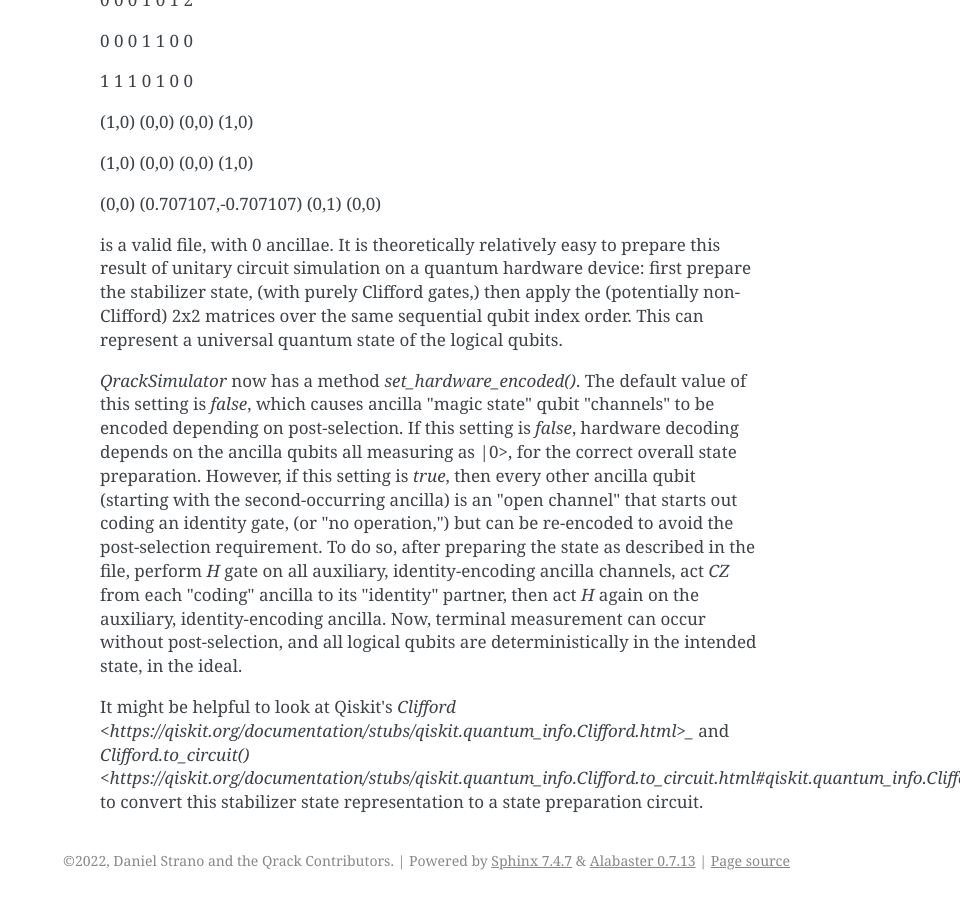
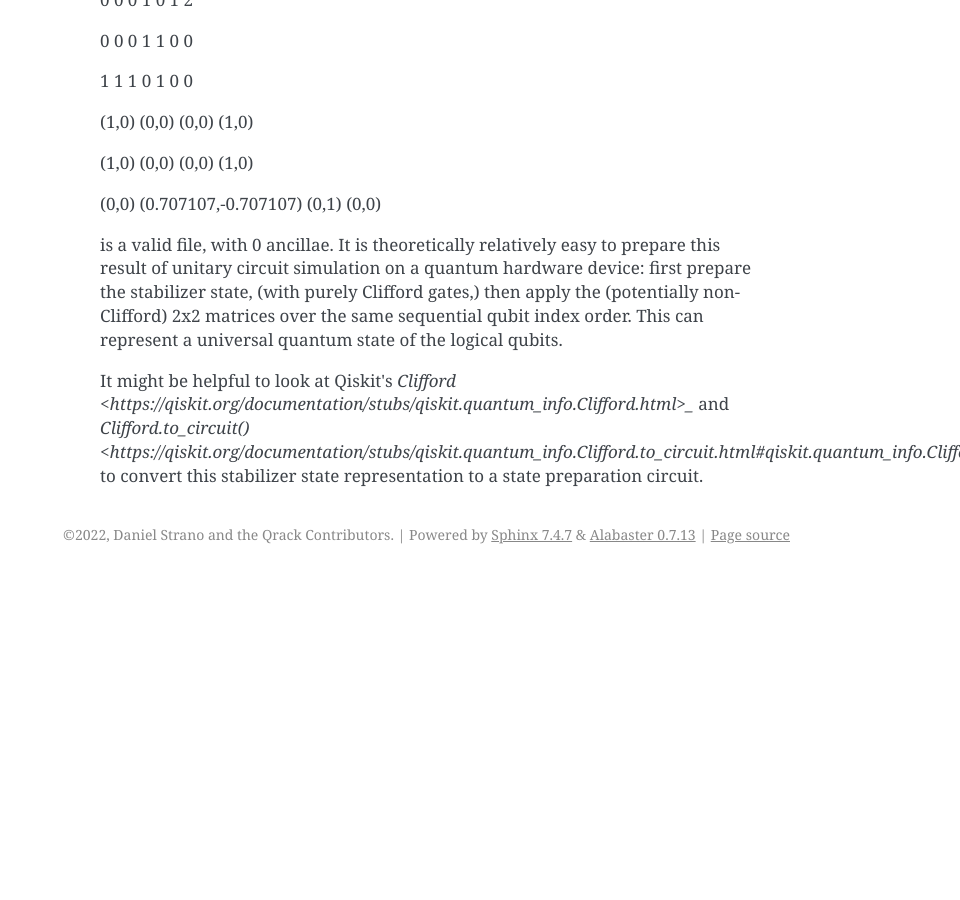
Before and after one commit to vm6502q/pyqrack.github.io, a Sphinx documentation site: the page built from source/index.rst, in a window 1280 px wide and 900 px high, scrolled down 1526 px. Shown: the whole window, without its empty margins (320-1280 px from the left). Built offline with Sphinx 7.4.7, drawn with Linux system fonts in a browser that asks for light colours; after the commit the page ends 2100 px from its top, so only the background shows below that.

Commit message:
Cut outdated Clifford+RZ info

```diff
--- a/source/index.rst
+++ b/source/index.rst
@@ -57,8 +57,6 @@ For example:
 
 is a valid file, with 0 ancillae. It is theoretically relatively easy to prepare this result of unitary circuit simulation on a quantum hardware device: first prepare the stabilizer state, (with purely Clifford gates,) then apply the (potentially non-Clifford) 2x2 matrices over the same sequential qubit index order. This can represent a universal quantum state of the logical qubits.
 
-`QrackSimulator` now has a method `set_hardware_encoded()`. The default value of this setting is `false`, which causes ancilla "magic state" qubit "channels" to be encoded depending on post-selection. If this setting is `false`, hardware decoding depends on the ancilla qubits all measuring as \|0>, for the correct overall state preparation. However, if this setting is `true`, then every other ancilla qubit (starting with the second-occurring ancilla) is an "open channel" that starts out coding an identity gate, (or "no operation,") but can be re-encoded to avoid the post-selection requirement. To do so, after preparing the state as described in the file, perform `H` gate on all auxiliary, identity-encoding ancilla channels, act `CZ` from each "coding" ancilla to its "identity" partner, then act `H` again on the auxiliary, identity-encoding ancilla. Now, terminal measurement can occur without post-selection, and all logical qubits are deterministically in the intended state, in the ideal.
-
 It might be helpful to look at Qiskit's `Clifford <https://qiskit.org/documentation/stubs/qiskit.quantum_info.Clifford.html>_` and `Clifford.to_circuit() <https://qiskit.org/documentation/stubs/qiskit.quantum_info.Clifford.to_circuit.html#qiskit.quantum_info.Clifford.to_circuit>_` to convert this stabilizer state representation to a state preparation circuit.
 
 .. toctree::
```
